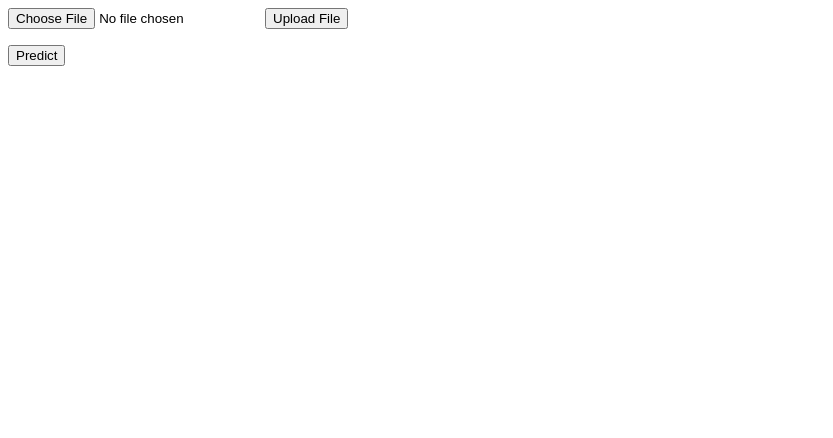
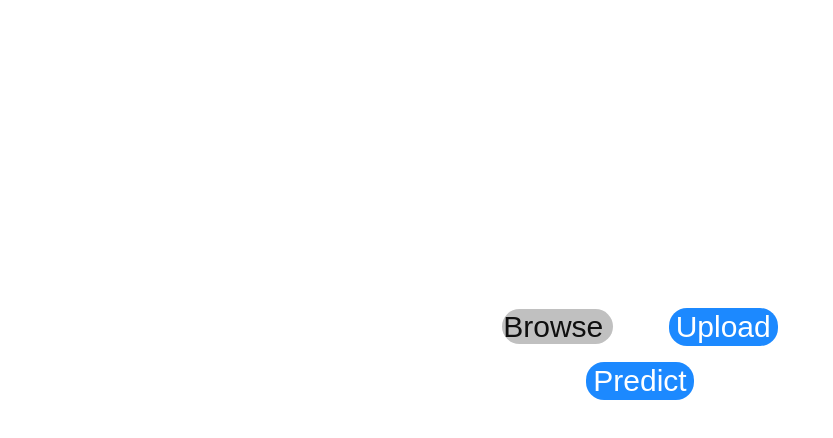
Before and after one commit to koechelikipz/cuda-code-on-aws, a plain HTML site: page var/www/index.html in a window 1280 px wide. Shown: the whole page, without its empty margins (0-833 px from the left). Drawn offline with nearby package versions, Linux system fonts and the light colour scheme.

Commit message:
Update index.html

```diff
--- a/var/www/index.html
+++ b/var/www/index.html
@@ -7,29 +7,70 @@
     <meta http-equiv="X-UA-Compatible" content="ie=edge">
     <script src="https://ajax.googleapis.com/ajax/libs/jquery/3.3.1/jquery.min.js"></script>
     <title>Classification Service</title>
+    <style>
+        body {
+            padding: 300px 0;
+            text-align: center;
+        }
+        label{
+            color: #0f0f0f;
+            background-color: #C0C0C0;
+            border: solid 1px transparent;
+            border-radius: 18px;
+            font-size: 30px;
+            font-family: "Arial";
+            font-weight: 300;
+            padding: 2.5px
+            cursor: pointer;
+            transition: all .1s ease-in-out;
+        }
 
+
+        .Button
+        {
+            color: #fff;
+            background-color: #1c89ff;
+            border: solid 1px transparent;
+            border-radius: 18px;
+            font-size: 30px;
+            font-family: "Arial";
+            font-weight: 300;
+            padding: 2px
+            cursor: pointer;
+            transition: all .1s ease-in-out;
+        }
+
+        div
+        {
+            font-family: "Arial";
+            font-size: 30px;
+            text-align: center;
+        }
+    </style>
 </head>
 
 <body>
     <form method="post" enctype="multipart/form-data">
-        <input type="file" name="files[]">
-        <input type="submit" value="Upload File" name="submit">
+        <input id="fileUpload" type="file" style="display:none;" name="files[]">
+        <label for="fileUpload">Browse </label>
+        &nbsp;&nbsp;&nbsp;&nbsp;&nbsp;&nbsp;
+        &nbsp;&nbsp;&nbsp;&nbsp;&nbsp;&nbsp;
+        <input id="uploadButton" type="submit" value="Upload" class="Button" name="submit">
     </form>
 
     <p>
-        <button id="predictButton">Predict</button>
+        <button id="predictButton" class="Button">Predict</button>
     </p>
-
+    &nbsp;
     <div id="div1"></div>
 
-    <script>
-$(document).ready(function(){
-  $("#predictButton").click(function(){
+<script>
+    $(document).ready(function(){
+        $("#predictButton").click(function(){
 
-  $.get('update.php', function(data) {
-                $("#div1").html(data);
+    $.get('update.php', function(data) {
+        $("#div1").html(data);
             });
-
             });
             });
 </script>
```
